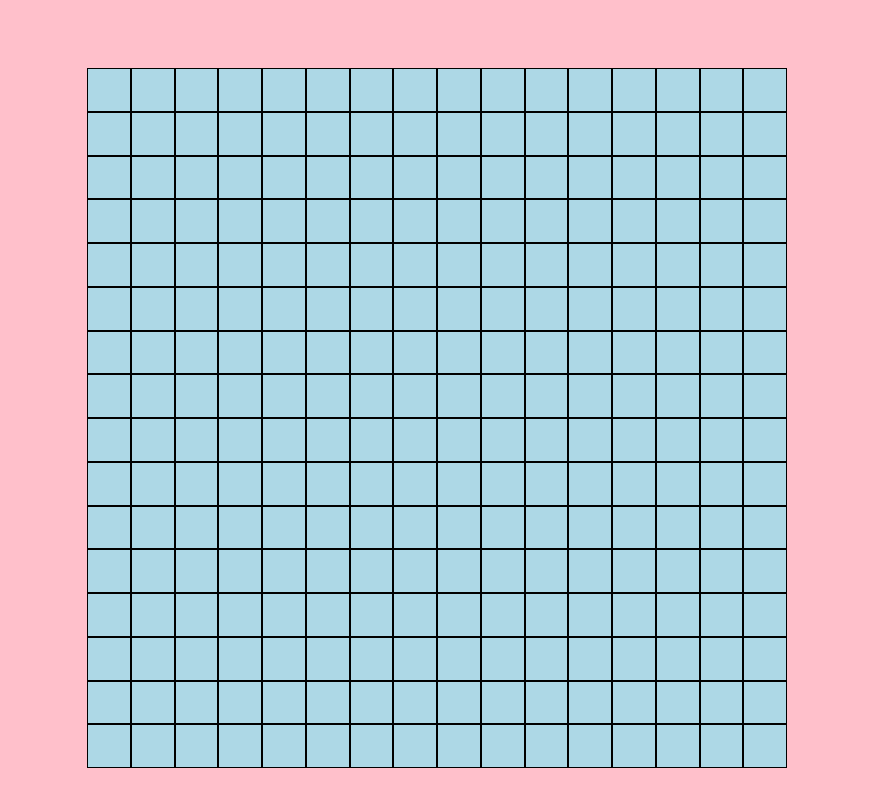
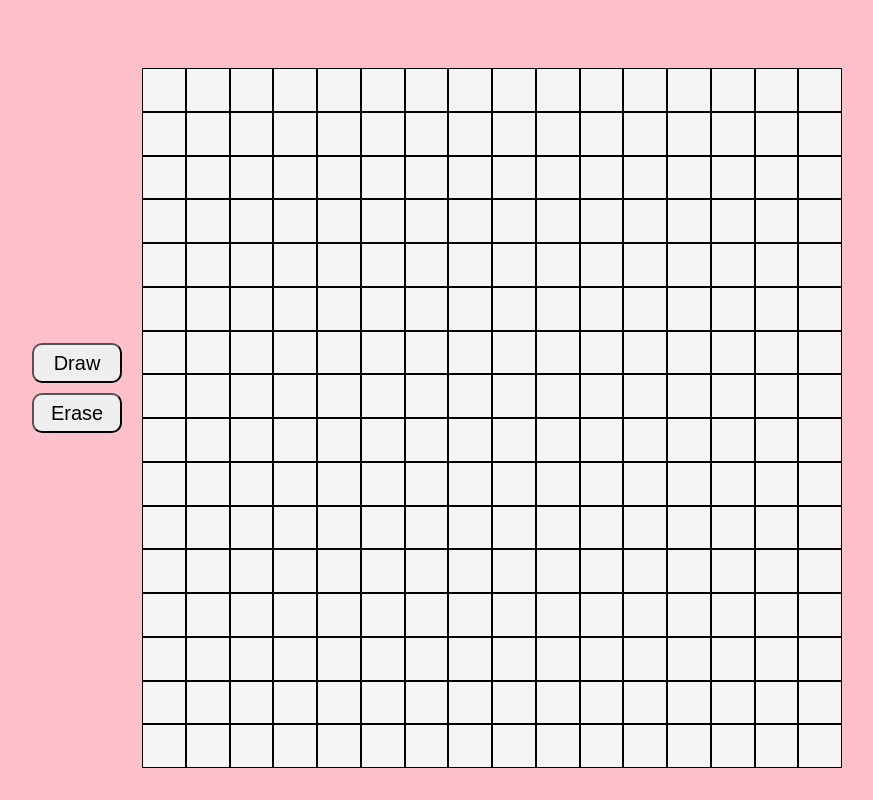
Before and after one commit to AlixiaDae/etchnew, a plain HTML site: page index.html in a window 1280 px wide. Shown: the whole page, without its empty margins (203-1076 px from the left). Drawn offline with Linux system fonts and the light colour scheme.

Commit message:
Create draw and erase buttons

```diff
--- a/index.html
+++ b/index.html
@@ -6,6 +6,13 @@
         <title>Etch-A-Sketch</title>
     </head>
     <body>
+        <div class="main-wrapper">
+            <div class="button-wrapper">
+                <button class="draw">Draw</button>
+                <button class="erase">Erase</button>
+            </div>
+        </div>
+
         <script src="script.js"></script>
     </body>
 </html>
--- a/script.js
+++ b/script.js
@@ -1,17 +1,52 @@
-const defaultGridNumbers = {col: 16, row:16}
-
-
+const container = document.querySelector('.main-wrapper')
+const cellNumber= 16
 const gridWrapper = document.createElement('div')
 
 gridWrapper.classList.add('grid-wrapper')
-document.body.appendChild(gridWrapper)
+container.appendChild(gridWrapper)
 
-const defaultGrid = (n) => {
-    for (let i = 0; i < (n.col * n.row); i++) {
-        const gridCell = document.createElement('div')
-        gridCell.classList.add('cell')
-        gridWrapper.appendChild(gridCell)
+function grid(size) {
+    gridWrapper.style.gridTemplate = `repeat(${size},1fr)/repeat(${size},1fr)`
+    for(let i = 0; i < (size*size); i++) {
+        const cell = document.createElement('div')
+        cell.classList.add('cell')
+        cell.addEventListener('mouseover',mode)
+
+        gridWrapper.appendChild(cell)
     }
 }
 
-defaultGrid(defaultGridNumbers)
+function clearGrid() {
+    gridWrapper.textContent = ''
+}
+
+function mode(cell) {
+    if(eraseMode == true) {
+        cell.target.style.backgroundColor = 'whitesmoke'
+    } else {
+        cell.target.style.backgroundColor = 'black'
+    }
+}
+
+
+const modeBtns = document.querySelectorAll('button')
+let drawMode = true;
+let eraseMode = false;
+
+modeBtns.forEach(btn => {
+    btn.addEventListener('click', () =>{
+        if(btn.textContent == 'Erase') {
+            drawMode = false;
+            eraseMode = true;
+        } else {
+            drawMode = true;
+            eraseMode = false;
+        }
+    })
+})
+
+
+
+
+
+grid(cellNumber)
--- a/style.css
+++ b/style.css
@@ -2,6 +2,26 @@ body {
     background-color: pink;
     display: flex;
     justify-content: center;
+}
+
+.main-wrapper {
+    display: flex;
+    align-items: center;
+    gap: 20px;
+}
+
+.button-wrapper {
+    display: flex;
+    flex-direction: column;
+    gap: 10px;
+}
+
+.erase,
+.draw {
+    height: 40px;
+    width: 90px;
+    font-size: 20px;
+    border-radius: 10px;
 }
 
 /*Default grid*/
@@ -9,13 +29,20 @@ body {
 .grid-wrapper {
     margin-top: 60px;
     display: grid;
-    grid-template: repeat(16,1fr)/repeat(16,1fr);
     height: 700px;
     width: 700px;
 
-    background-color: lightblue;
+    background-color: whitesmoke;
 }
 
 .cell {
     border: 1px solid black;
 }
+
+
+
+/*Pseudo-classes*/
+
+.cell:hover {
+    background-color: black;
+}
```
